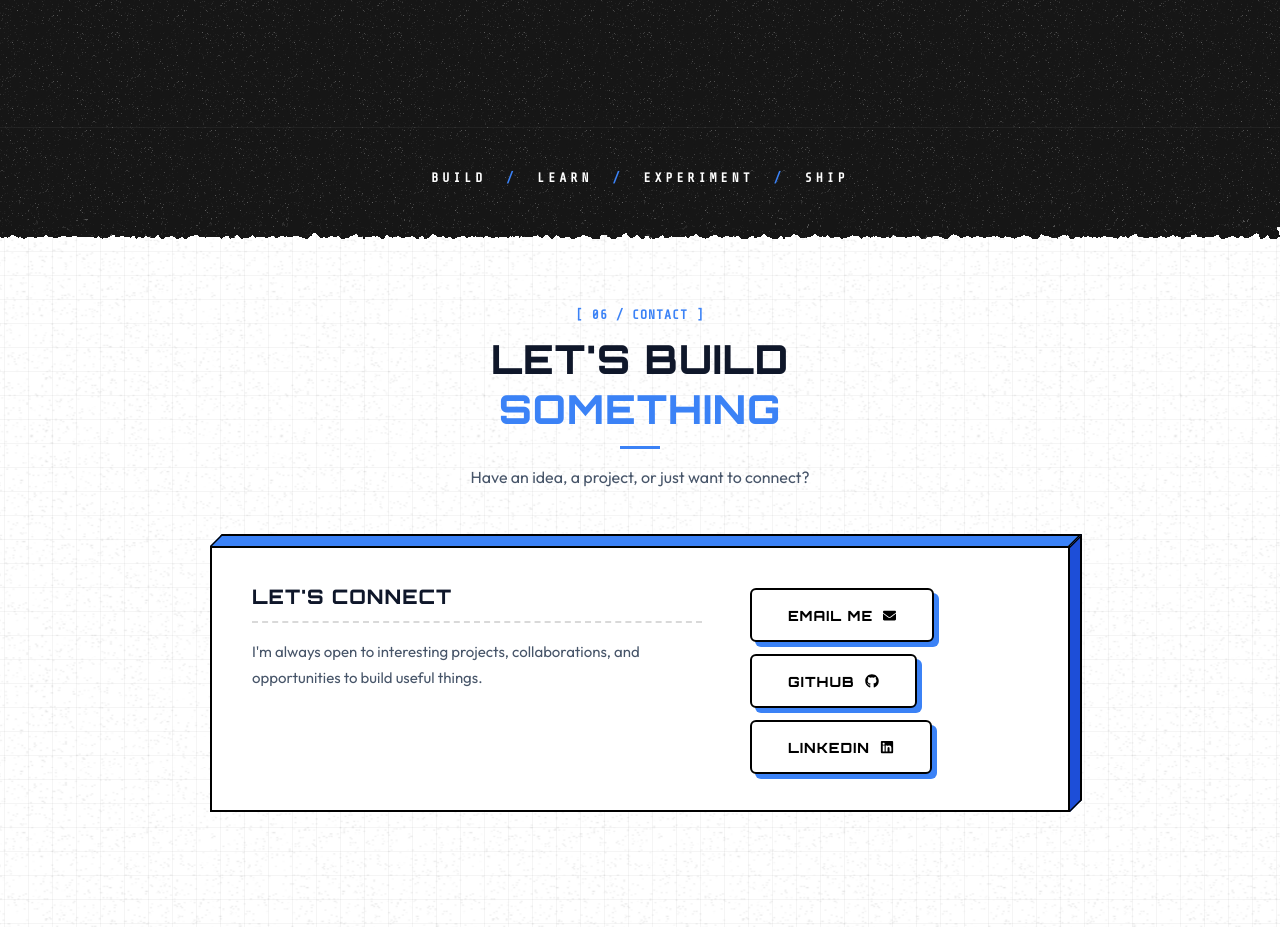
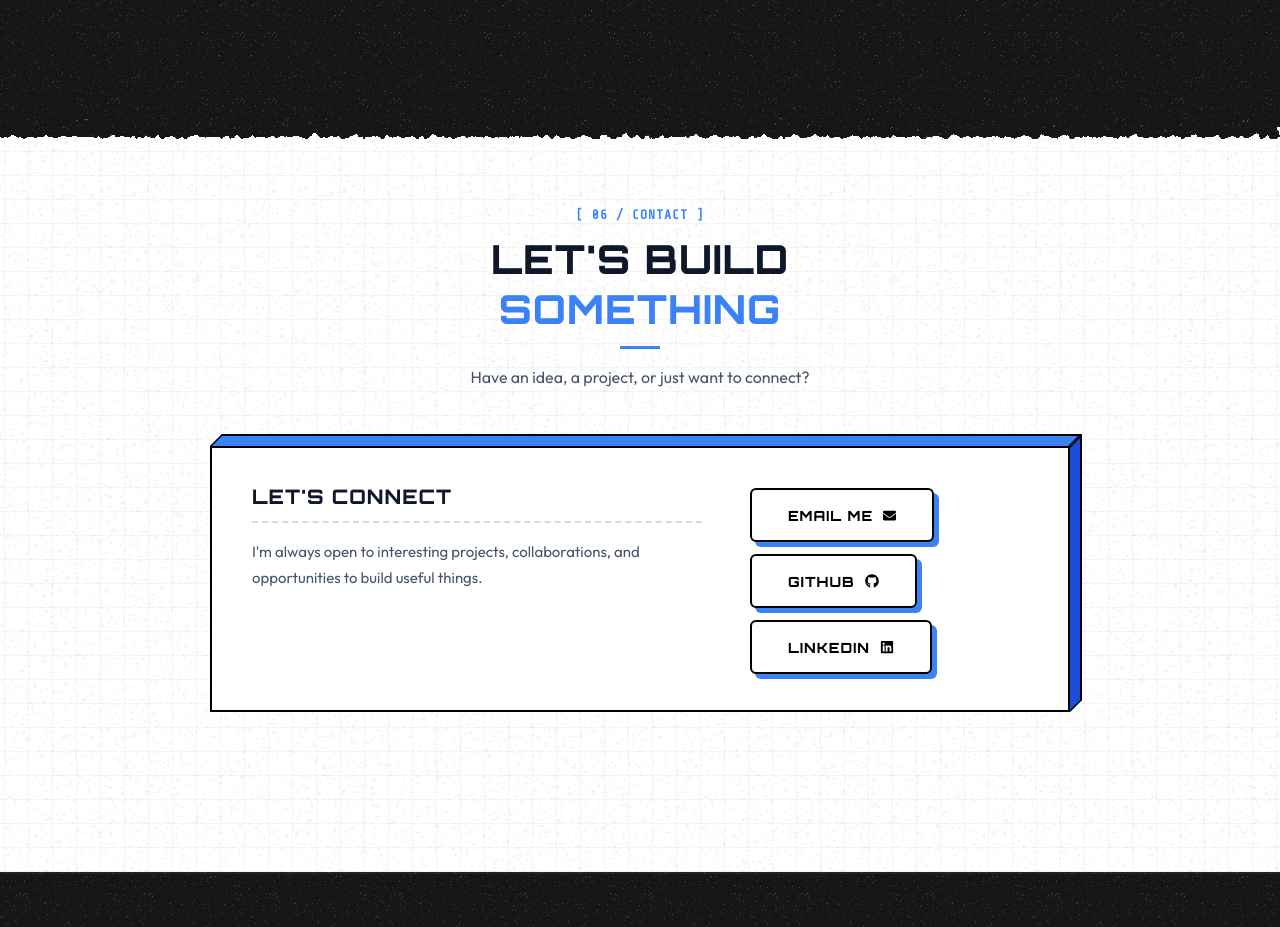
Before and after one commit to syed-imadulla/Portfolio, a React (Vite) app: page / in a window 1280 px wide. Shown: the part 5060-5987 px from the top of the page. Built offline with nearby package versions, Linux system fonts and the light colour scheme.

Commit message:
feat: add slim variant to TransitionStrip component for compact layout usage

```diff
--- a/src/App.tsx
+++ b/src/App.tsx
@@ -63,7 +63,7 @@ export function App() {
             <TechStack />
             <Projects />
             <Playground />
-            <TransitionStrip />
+            <TransitionStrip slim={true} />
             <Contact />
           </main>
           <BackToTopButton />
--- a/src/components/TransitionStrip.tsx
+++ b/src/components/TransitionStrip.tsx
@@ -1,7 +1,8 @@
-export function TransitionStrip() {
+export function TransitionStrip({ slim = false }: { slim?: boolean }) {
   return (
-    <section className="transition-strip-wrap dark-mode">
+    <section className={`transition-strip-wrap dark-mode ${slim ? 'slim' : ''}`}>
 
+      {!slim && (
         <div className="transition-strip-content-centered">
           <div className="strip-centered-text">
             <span>BUILD</span> <span className="strip-separator">/</span>
@@ -10,6 +11,7 @@ export function TransitionStrip() {
             <span>SHIP</span>
           </div>
         </div>
+      )}
 
       <div className="torn-edge-bottom"></div>
     </section>
--- a/src/styles/sections.css
+++ b/src/styles/sections.css
@@ -36,6 +36,11 @@
   flex-direction: column;
   position: relative;
   z-index: 20;
+}
+
+.transition-strip-wrap.slim {
+  height: 0px;
+  border-top: none;
 }
 
 .torn-edge-top, .torn-edge-bottom {
```
Lines whose indentation alone changed are shown as unchanged.
